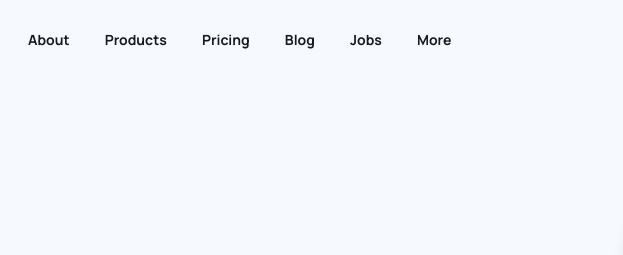
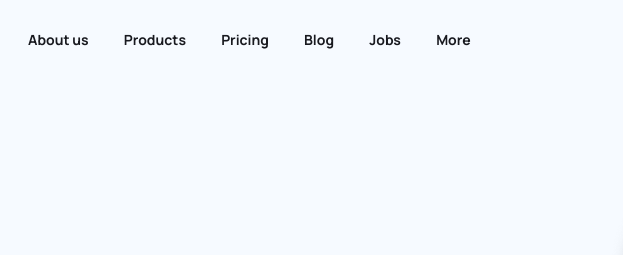
Before and after one commit to tumenbaevabai/landify, a plain HTML site: page index.html in a window 1280 px wide. Shown: the top 255 px of the page, 209-832 px from the left. Drawn offline with Linux system fonts and the light colour scheme.

Commit message:
rename main menu link

```diff
--- a/index.html
+++ b/index.html
@@ -16,7 +16,7 @@
             <div class="navbar-menu">
                 <a href="#" class="menu-logo"><img src="./img/logo/Dark.svg" alt=""></a>
                 <ul class="menu">
-                    <li><a href="#" class="menu-link">About</a></li>
+                    <li><a href="#" class="menu-link">About us</a></li>
                     <li><a href="#" class="menu-link">Products</a></li>
                     <li><a href="#" class="menu-link">Pricing</a></li>
                     <li><a href="#" class="menu-link">Blog</a></li>
```
